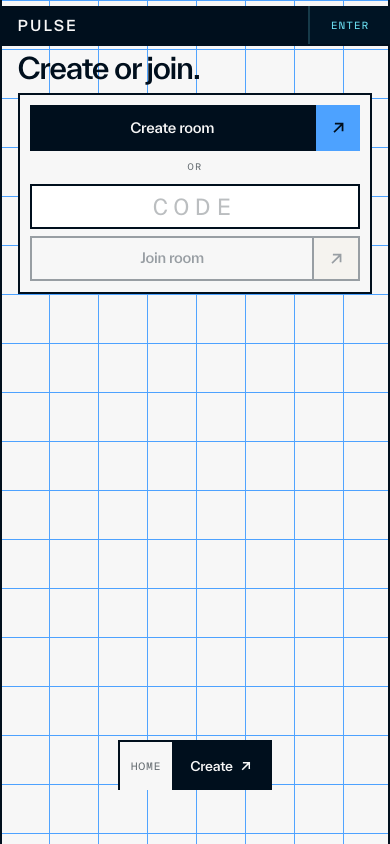
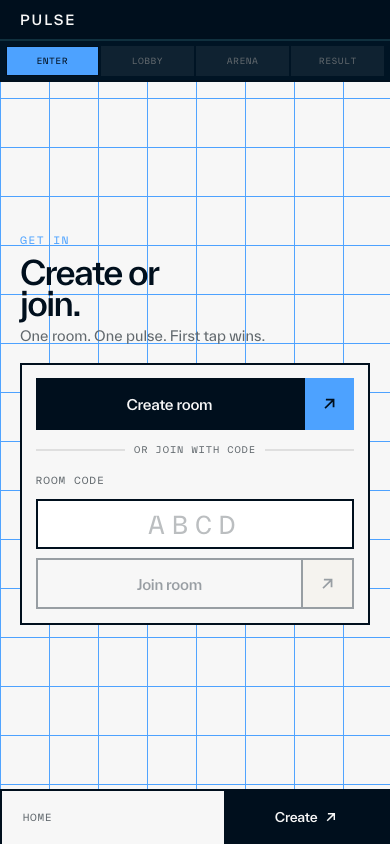
Before and after one commit to daraijaola/pulse, a React (Vite) app in the folder app/: page / in a window 390 px wide. Both pictures are taken after a click on the button "Enter arena". Built offline with nearby package versions, Linux system fonts and the light colour scheme.

Commit message:
fix(shell): mobile viewport lock, 4-step nav, contained grid
- Fixed 100dvh shell: nav + scrollable body + dock (no page bleed)
- Grid background pinned inside app frame
- Full flow tabs: Enter, Lobby, Arena, Result with progress states
- Enter/Lobby layout fits mobile without top lump or overflow

```diff
--- a/app/src/App.css
+++ b/app/src/App.css
@@ -3,31 +3,61 @@
    ========================================================= */
 
 .app {
-  min-height: 100dvh;
+  width: 100%;
+  max-width: 430px;
+  height: 100dvh;
+  max-height: 100dvh;
   display: flex;
   flex-direction: column;
-  max-width: 430px;
-  margin: 0 auto;
   position: relative;
+  isolation: isolate;
   background-color: var(--color--light);
   color: var(--color--blue-900);
+  overflow: hidden;
+}
+
+.app::before {
+  content: "";
+  position: absolute;
+  inset: 0;
   background-image: url("/sites/pulse/grid-blue.svg");
   background-repeat: repeat;
   background-size: 3.5em;
-  padding: calc(6px + var(--safe-top)) 1.1rem
-    calc(3.35rem + var(--safe-bottom));
+  background-attachment: local;
+  pointer-events: none;
+  z-index: 0;
+}
+
+.app > * {
+  position: relative;
+  z-index: 1;
+}
+
+.app-body {
+  flex: 1;
+  min-height: 0;
   overflow-x: hidden;
-}
-
-/* Landing: full bleed */
-.app.screen-home {
+  overflow-y: auto;
+  overscroll-behavior: contain;
+  -webkit-overflow-scrolling: touch;
+  padding: 0 1.25rem;
+  display: flex;
+  flex-direction: column;
+}
+
+/* Landing: full bleed scroll */
+.app.screen-home .app-body {
   padding: 0;
-  max-width: 430px;
+  overflow-y: auto;
+}
+
+.app.screen-home::before {
   background-size: 4em;
 }
 
-.app.screen-home .frame-glow {
-  display: none;
+/* Shell screens: room for nav + dock */
+.app:not(.screen-home) .app-body {
+  padding-bottom: 0.5rem;
 }
 
 /* ═══════════════════════════════════════════
@@ -35,7 +65,7 @@
    Pulse chamber · waveform · ticker · flash
    ═══════════════════════════════════════════ */
 .landing {
-  min-height: 100dvh;
+  min-height: 100%;
   display: flex;
   flex-direction: column;
   padding: 0 0 calc(6.75rem + var(--safe-bottom));
@@ -736,26 +766,12 @@
   padding: 0.55rem var(--page-padding);
 }
 
-.frame-glow {
-  pointer-events: none;
-  position: fixed;
-  inset: 0;
-  max-width: 430px;
-  margin: 0 auto;
-  border-left: var(--border);
-  border-right: var(--border);
-  z-index: 0;
-  box-shadow: inset 0 0 0 0 transparent;
-}
-
-.app > *:not(.frame-glow) {
-  position: relative;
-  z-index: 1;
-}
-
 /* —— boot —— */
 .boot {
-  min-height: 100dvh;
+  width: 100%;
+  max-width: 430px;
+  height: 100dvh;
+  max-height: 100dvh;
   display: flex;
   flex-direction: column;
   align-items: center;
@@ -869,47 +885,70 @@
   color: var(--color--blue-900);
 }
 
-/* —— app shell bar (Enter → Lobby → …) —— */
-.shell-bar {
-  display: flex;
-  align-items: stretch;
-  margin: 0 -1.1rem 0.45rem;
+/* —— app nav shell (brand + 4-step tab bar) —— */
+.shell-nav {
+  flex-shrink: 0;
+  padding-top: var(--safe-top);
   border-bottom: var(--border);
   background: var(--color--blue-900);
-  min-height: 2.5rem;
-}
-
-.shell-bar__brand {
-  flex: 1;
-  padding: 0.55rem 1.1rem;
+}
+
+.shell-nav__brand {
+  display: block;
+  width: 100%;
+  padding: 0.6rem 1.25rem;
   border: none;
-  border-right: 2px solid rgba(109, 230, 248, 0.2);
+  border-bottom: 2px solid rgba(109, 230, 248, 0.15);
   background: transparent;
   text-align: left;
   font-weight: 500;
-  font-size: 0.92rem;
+  font-size: 0.86rem;
   letter-spacing: 0.14em;
   color: var(--color--light);
   cursor: pointer;
 }
 
-.shell-bar__step {
-  display: flex;
-  align-items: center;
-  justify-content: center;
-  padding: 0 0.9rem;
-  min-width: 5rem;
-  font-family: var(--font-mono);
-  font-size: 0.6rem;
-  letter-spacing: 0.1em;
-  text-transform: uppercase;
+.shell-nav__tabs {
+  display: grid;
+  grid-template-columns: repeat(4, 1fr);
+  gap: 2px;
+  padding: 0.3rem 0.35rem;
+  background: #001424;
+}
+
+.shell-nav__tab {
+  display: grid;
+  place-items: center;
+  min-height: 1.85rem;
+  font-family: var(--font-mono);
+  font-size: 0.52rem;
+  letter-spacing: 0.06em;
+  text-transform: uppercase;
+  color: var(--color--gray-700);
+  background: rgba(247, 247, 247, 0.06);
+  border: 1.5px solid transparent;
+  transition:
+    background 0.3s var(--ease-overflow),
+    color 0.3s var(--ease-overflow),
+    border-color 0.3s var(--ease-overflow);
+}
+
+.shell-nav__tab.is-done {
   color: var(--color--blue-400);
-  background: #001424;
-}
-
-.shell-bar__step.is-live {
+  border-color: rgba(109, 230, 248, 0.22);
+}
+
+.shell-nav__tab.is-on {
+  color: var(--color--blue-900);
+  background: var(--color--blue-700);
+  border-color: var(--color--blue-900);
+  font-weight: 500;
+}
+
+.shell-nav__tab.is-live {
   color: var(--color--green-200);
   background: var(--color--green-700);
+  border-color: var(--color--green-700);
   animation: live-pulse 1.2s ease-in-out infinite;
 }
 
@@ -930,48 +969,95 @@
   flex: 1;
   display: flex;
   flex-direction: column;
-  gap: 0.5rem;
+  min-height: 0;
   animation: stage-in 0.35s var(--ease-overflow) both;
 }
 
+.flow-center {
+  display: flex;
+  flex-direction: column;
+  gap: 1rem;
+  padding: 0.75rem 0 1.25rem;
+  margin: auto 0;
+  width: 100%;
+}
+
+.flow-intro {
+  margin: 0;
+}
+
+.flow-intro--tight {
+  margin-bottom: 0.15rem;
+}
+
+.flow-kicker {
+  margin: 0 0 0.45rem;
+  font-family: var(--font-mono);
+  font-size: 0.62rem;
+  letter-spacing: 0.14em;
+  text-transform: uppercase;
+  color: var(--color--blue-700);
+}
+
 .flow-title {
-  margin: 0 0 0.15rem;
-  font-size: clamp(1.55rem, 7.5vw, 1.85rem);
-  font-weight: 500;
-  letter-spacing: -0.045em;
-  line-height: 1;
-  color: var(--color--blue-900);
+  margin: 0 0 0.5rem;
+  font-size: clamp(1.85rem, 8.5vw, 2.35rem);
+  font-weight: 500;
+  letter-spacing: -0.05em;
+  line-height: 0.92;
+  color: var(--color--blue-900);
+}
+
+.flow-lede {
+  margin: 0;
+  font-size: 0.88rem;
+  line-height: 1.45;
+  color: var(--color--gray-700);
+  max-width: 22em;
 }
 
 .flow-panel {
   display: flex;
   flex-direction: column;
-  gap: 0.4rem;
+  gap: 0.55rem;
   border: var(--border);
   background: var(--color--light);
-  padding: 0.65rem;
-}
-
-.flow-or {
-  margin: 0;
-  text-align: center;
-  font-family: var(--font-mono);
-  font-size: 0.55rem;
-  letter-spacing: 0.14em;
-  text-transform: uppercase;
-  color: var(--color--gray-700);
+  padding: 0.85rem;
+}
+
+.flow-split {
+  display: flex;
+  align-items: center;
+  gap: 0.55rem;
+  margin: 0.1rem 0;
+}
+
+.flow-split span {
+  flex: 1;
+  height: 2px;
+  background: var(--color--gray-200);
+}
+
+.flow-split em {
+  font-family: var(--font-mono);
+  font-size: 0.56rem;
+  font-style: normal;
+  letter-spacing: 0.1em;
+  text-transform: uppercase;
+  color: var(--color--gray-700);
+  white-space: nowrap;
 }
 
 .flow .btn {
-  min-height: 2.85rem;
+  min-height: 3.2rem;
 }
 
 .flow .btn-inner {
-  font-size: 0.88rem;
+  font-size: 0.9rem;
 }
 
 .flow .btn-icon {
-  width: 2.85rem;
+  width: 3.2rem;
 }
 
 .flow-label {
@@ -984,15 +1070,15 @@
 
 .code-input {
   width: 100%;
-  min-height: 2.85rem;
-  padding: 0 0.65rem;
+  min-height: 3.15rem;
+  padding: 0 0.75rem;
   border: var(--border);
   background: #fff;
   outline: none;
   font-family: var(--font-mono);
-  font-size: clamp(1.1rem, 6vw, 1.35rem);
-  font-weight: 500;
-  letter-spacing: 0.22em;
+  font-size: clamp(1.25rem, 6.5vw, 1.5rem);
+  font-weight: 500;
+  letter-spacing: 0.24em;
   text-transform: uppercase;
   text-align: center;
   color: var(--color--blue-900);
@@ -1013,7 +1099,7 @@
   border: var(--border);
   background: var(--color--blue-900);
   color: var(--color--light);
-  padding: 0.65rem 0.7rem 0.6rem;
+  padding: 0.9rem 0.85rem 0.85rem;
 }
 
 .lobby-code__row {
@@ -1031,21 +1117,21 @@
 .lobby-code__value {
   margin: 0;
   font-family: var(--font-mono);
-  font-size: clamp(2.1rem, 11.5vw, 2.85rem);
-  font-weight: 500;
-  letter-spacing: 0.18em;
+  font-size: clamp(2.5rem, 13vw, 3.25rem);
+  font-weight: 500;
+  letter-spacing: 0.2em;
   line-height: 1;
   color: var(--color--blue-400);
   text-align: center;
 }
 
 .lobby-code__copy {
-  padding: 0.2rem 0.45rem;
+  padding: 0.28rem 0.55rem;
   border: 1.5px solid var(--color--blue-700);
   background: transparent;
   color: var(--color--light);
   font-family: var(--font-mono);
-  font-size: 0.55rem;
+  font-size: 0.58rem;
   letter-spacing: 0.08em;
   text-transform: uppercase;
   cursor: pointer;
@@ -1065,10 +1151,10 @@
 
 .matchup-card {
   background: var(--color--light);
-  padding: 0.5rem 0.45rem 0.45rem;
+  padding: 0.7rem 0.6rem 0.65rem;
   display: flex;
   flex-direction: column;
-  gap: 0.1rem;
+  gap: 0.18rem;
 }
 
 .matchup-card--you {
@@ -1088,7 +1174,7 @@
 }
 
 .matchup-card__state {
-  font-size: 0.95rem;
+  font-size: 1.1rem;
   font-weight: 500;
   letter-spacing: -0.03em;
   color: var(--color--blue-900);
@@ -1113,46 +1199,70 @@
 
 .flow-hint {
   margin: 0;
-  font-family: var(--font-mono);
-  font-size: 0.54rem;
-  line-height: 1.3;
-  letter-spacing: 0.06em;
-  text-transform: uppercase;
-  color: var(--color--gray-700);
+  padding: 0.6rem 0.7rem;
+  border: var(--border);
+  background: var(--color--gray-200);
+  font-family: var(--font-mono);
+  font-size: 0.56rem;
+  line-height: 1.4;
+  letter-spacing: 0.04em;
+  text-transform: uppercase;
+  color: var(--color--gray-700);
+}
+
+.flow-enter {
+  min-height: min(100%, 28rem);
+  justify-content: center;
 }
 
 .flow-lobby {
-  gap: 0.45rem;
+  gap: 0.7rem;
+  min-height: min(100%, 32rem);
+  padding-bottom: 0.5rem;
+}
+
+.flow-actions {
+  margin-top: auto;
+  padding-top: 0.5rem;
 }
 
 .dock-nav {
   border: none;
   background: transparent;
   padding: 0;
+  margin-left: 0.5rem;
   font: inherit;
   font-family: var(--font-mono);
+  font-size: 0.6rem;
+  letter-spacing: 0.06em;
+  text-transform: uppercase;
+  color: var(--color--gray-700);
+  cursor: pointer;
+  flex-shrink: 0;
+}
+
+.dock-nav:active {
+  color: var(--color--blue-900);
+}
+
+.dock-code {
+  font-family: var(--font-mono);
   font-size: 0.62rem;
-  letter-spacing: 0.06em;
-  text-transform: uppercase;
-  color: var(--color--gray-700);
-  cursor: pointer;
-}
-
-.dock-nav:active {
-  color: var(--color--blue-900);
+  letter-spacing: 0.12em;
+  color: var(--color--blue-900);
+  overflow: hidden;
+  text-overflow: ellipsis;
+  white-space: nowrap;
+  min-width: 0;
 }
 
 @media (max-width: 360px) {
   .lobby-code__value {
-    font-size: 1.95rem;
-    letter-spacing: 0.14em;
-  }
-  .code-input {
+    font-size: 2.15rem;
     letter-spacing: 0.16em;
-    min-height: 2.65rem;
   }
   .flow-title {
-    font-size: 1.45rem;
+    font-size: 1.75rem;
   }
 }
 
@@ -1869,13 +1979,9 @@
 
 /* —— bottom dock —— */
 .dock {
-  position: fixed;
-  left: 0;
-  right: 0;
-  bottom: 0;
-  max-width: 430px;
-  margin: 0 auto;
-  height: calc(3.15rem + var(--safe-bottom));
+  flex-shrink: 0;
+  width: 100%;
+  height: calc(3.45rem + var(--safe-bottom));
   padding-bottom: var(--safe-bottom);
   display: flex;
   border-top: var(--border);
@@ -1889,9 +1995,10 @@
   flex: 1;
   display: flex;
   align-items: center;
-  padding: 0 0.7rem;
-  font-family: var(--font-mono);
-  font-size: 0.6rem;
+  padding: 0 0.8rem;
+  gap: 0.35rem;
+  font-family: var(--font-mono);
+  font-size: 0.62rem;
   text-transform: uppercase;
   letter-spacing: 0.045em;
   color: var(--color--gray-700);
--- a/app/src/App.tsx
+++ b/app/src/App.tsx
@@ -2,6 +2,19 @@ import { useEffect, useMemo, useState, type ReactNode } from "react";
 import "./App.css";
 
 type Screen = "home" | "enter" | "lobby" | "arena" | "result";
+
+const FLOW_SCREENS: Screen[] = ["enter", "lobby", "arena", "result"];
+
+function flowTabClass(target: Screen, current: Screen, live = false) {
+  const ti = FLOW_SCREENS.indexOf(target);
+  const ci = FLOW_SCREENS.indexOf(current);
+  if (ti < 0 || ci < 0) return "";
+  const parts: string[] = [];
+  if (ti === ci) parts.push("is-on");
+  else if (ti < ci) parts.push("is-done");
+  if (live) parts.push("is-live");
+  return parts.join(" ");
+}
 
 type DemoPhase =
   | "idle"
@@ -290,14 +303,6 @@ export default function App() {
     setCodeCopied(false);
   }
 
-  const shellStep = useMemo(() => {
-    if (screen === "enter") return "Enter";
-    if (screen === "lobby") return "Lobby";
-    if (screen === "arena") return "Arena";
-    if (screen === "result") return "Result";
-    return "";
-  }, [screen]);
-
   const heroTelemetry = useMemo(() => {
     switch (heroBeat) {
       case "wait":
@@ -339,28 +344,40 @@ export default function App() {
 
   const showChrome = screen !== "home";
 
+  const arenaLive =
+    screen === "arena" && (phase === "go" || phase === "waiting");
+
   return (
     <div className={`app screen-${screen}`}>
-      <div className="frame-glow" aria-hidden />
-
       {showChrome && (
-        <header className="shell-bar">
-          <button type="button" className="shell-bar__brand" onClick={backHome}>
+        <header className="shell-nav">
+          <button
+            type="button"
+            className="shell-nav__brand"
+            onClick={backHome}
+          >
             PULSE
           </button>
+          <nav className="shell-nav__tabs" aria-label="Game flow">
+            <span className={`shell-nav__tab ${flowTabClass("enter", screen)}`}>
+              Enter
+            </span>
+            <span className={`shell-nav__tab ${flowTabClass("lobby", screen)}`}>
+              Lobby
+            </span>
             <span
-            className={`shell-bar__step ${
-              screen === "arena" &&
-              (phase === "go" || phase === "waiting")
-                ? "is-live"
-                : ""
-            }`}
+              className={`shell-nav__tab ${flowTabClass("arena", screen, arenaLive)}`}
             >
-            {shellStep}
+              Arena
             </span>
+            <span className={`shell-nav__tab ${flowTabClass("result", screen)}`}>
+              Result
+            </span>
+          </nav>
         </header>
       )}
 
+      <div className="app-body">
       {/* ═══════════ LANDING ═══════════ */}
       {screen === "home" && (
         <main className={`landing beat-${heroBeat}`}>
@@ -490,15 +507,31 @@ export default function App() {
       {/* ═══════════ ENTER — create / join (FE mock, no wallet) ═══════════ */}
       {screen === "enter" && (
         <main className="flow flow-enter">
-          <h1 className="flow-title">Create or join.</h1>
+          <div className="flow-center">
+            <header className="flow-intro">
+              <p className="flow-kicker">Get in</p>
+              <h1 className="flow-title">
+                Create or
+                <br />
+                join.
+              </h1>
+              <p className="flow-lede">One room. One pulse. First tap wins.</p>
+            </header>
 
             <section className="flow-panel">
               <Btn onClick={createRoom}>Create room</Btn>
-            <p className="flow-or">or</p>
+              <div className="flow-split" aria-hidden>
+                <span />
+                <em>or join with code</em>
+                <span />
+              </div>
+              <label className="flow-label" htmlFor="room-code">
+                Room code
+              </label>
               <input
                 id="room-code"
                 className="code-input"
-              placeholder="CODE"
+                placeholder="ABCD"
                 value={joinInput}
                 maxLength={6}
                 autoComplete="off"
@@ -506,7 +539,9 @@ export default function App() {
                 spellCheck={false}
                 inputMode="text"
                 onChange={(e) =>
-                setJoinInput(e.target.value.toUpperCase().replace(/[^A-Z0-9]/g, ""))
+                  setJoinInput(
+                    e.target.value.toUpperCase().replace(/[^A-Z0-9]/g, ""),
+                  )
                 }
                 aria-label="Room code"
               />
@@ -518,12 +553,22 @@ export default function App() {
                 Join room
               </Btn>
             </section>
+          </div>
         </main>
       )}
 
       {/* ═══════════ LOBBY — share code, matchup, start (FE mock) ═══════════ */}
       {screen === "lobby" && (
         <main className="flow flow-lobby">
+          <header className="flow-intro flow-intro--tight">
+            <p className="flow-kicker">Room ready</p>
+            <h1 className="flow-title">
+              Share
+              <br />
+              the code.
+            </h1>
+          </header>
+
           <section className="lobby-code">
             <div className="lobby-code__row">
               <span className="flow-label">Room code</span>
@@ -532,7 +577,7 @@ export default function App() {
                 className="lobby-code__copy"
                 onClick={copyRoomCode}
               >
-                {codeCopied ? "Copied" : "Copy"}
+                {codeCopied ? "Copied" : "Copy code"}
               </button>
             </div>
             <p
@@ -552,13 +597,19 @@ export default function App() {
               </span>
             </article>
             <article className="matchup-card matchup-card--ghost">
-              <span className="matchup-card__role">Ghost</span>
-              <span className="matchup-card__state">In</span>
-              <span className="matchup-card__meta">Demo</span>
+              <span className="matchup-card__role">Opponent</span>
+              <span className="matchup-card__state">Ghost</span>
+              <span className="matchup-card__meta">Solo demo</span>
             </article>
           </section>
 
-          <p className="flow-hint">Delegates to ER on start.</p>
+          <p className="flow-hint">
+            Next: delegate room to Ephemeral Rollup when you start.
+          </p>
+
+          <div className="flow-actions">
+            <Btn onClick={startRound}>Start round</Btn>
+          </div>
         </main>
       )}
 
@@ -704,6 +755,8 @@ export default function App() {
         </main>
       )}
 
+      </div>
+
       {showChrome && (
         <footer className="dock">
           <div className="dock-left">
@@ -713,9 +766,12 @@ export default function App() {
               </button>
             )}
             {screen === "lobby" && (
+              <>
+                <span className="dock-code">{roomCode}</span>
                 <button type="button" className="dock-nav" onClick={backHome}>
                   Leave
                 </button>
+              </>
             )}
             {screen === "arena" && phaseLabel}
             {screen === "result" && (won ? "Victory" : "Retry")}
--- a/app/src/index.css
+++ b/app/src/index.css
@@ -10,8 +10,14 @@ html,
 body,
 #root {
   margin: 0;
-  min-height: 100%;
-  min-height: 100dvh;
+  height: 100%;
+  height: 100dvh;
+  overflow: hidden;
+}
+
+#root {
+  display: flex;
+  justify-content: center;
 }
 
 html {
```
Lines whose indentation alone changed are shown as unchanged.
